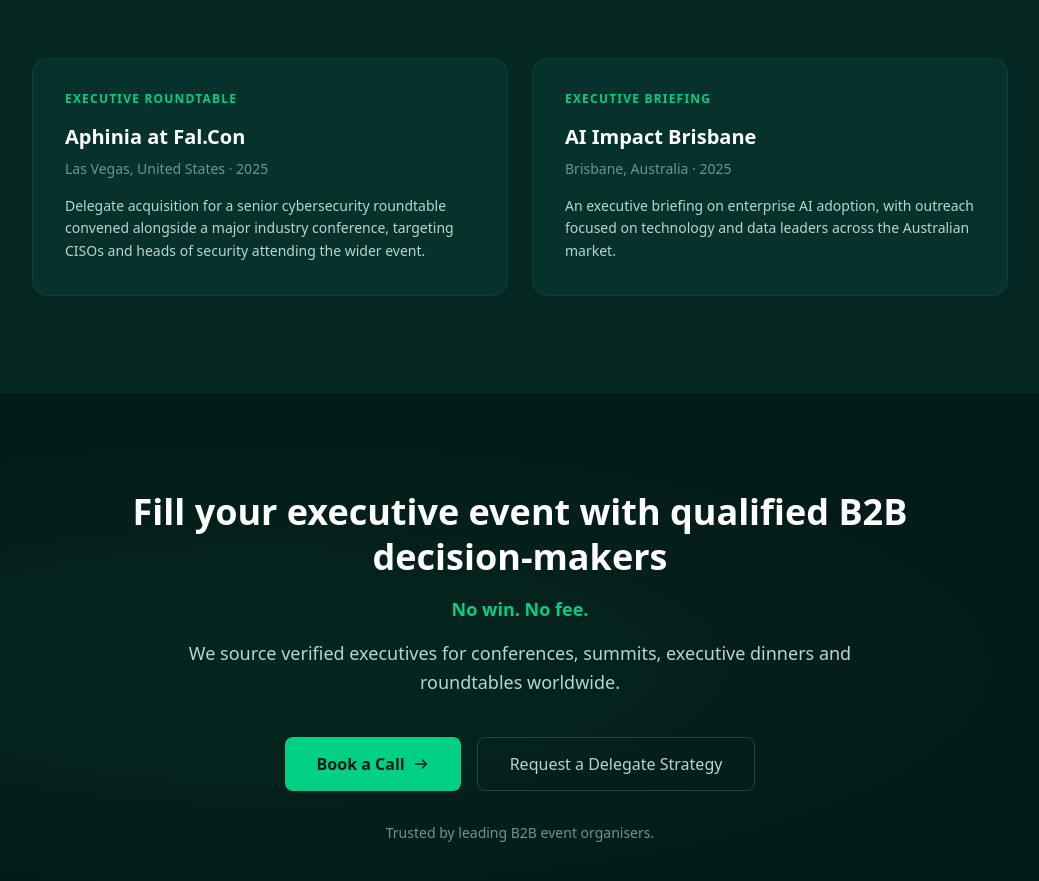
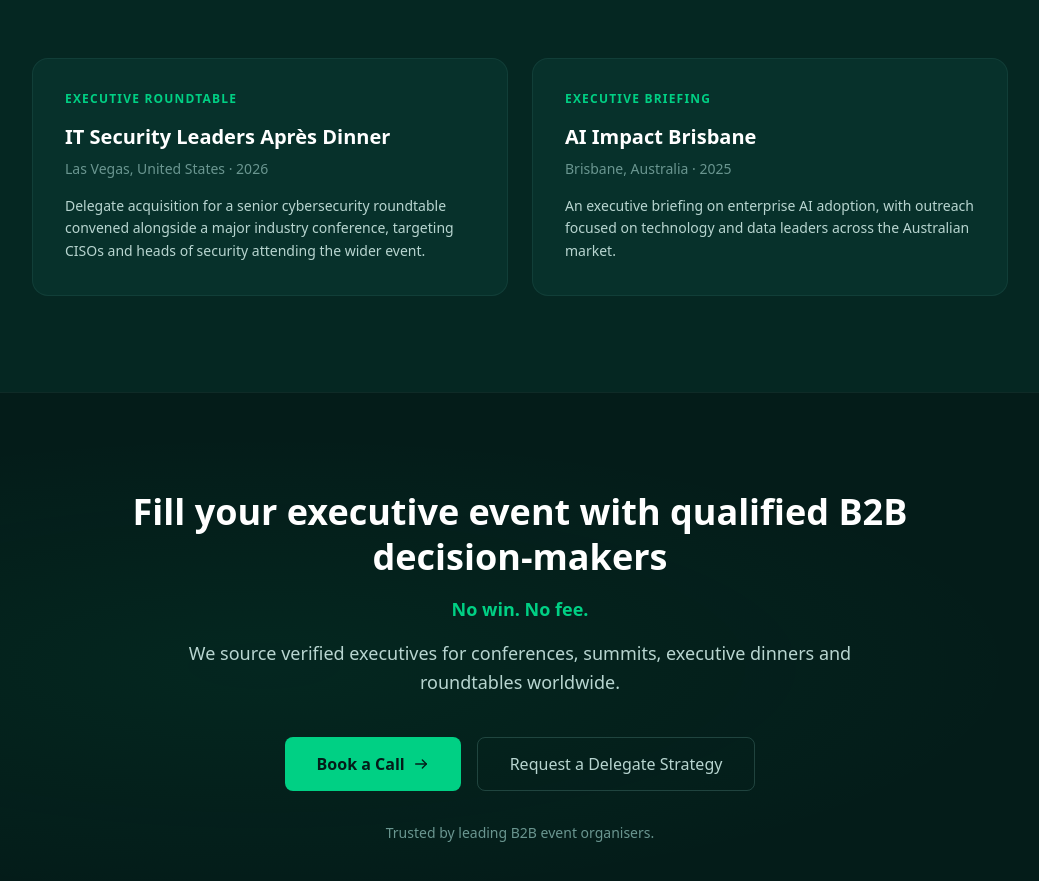
Before and after one commit to ortusclub/apexstrategy, a Next.js app: page / in a window 1280 px wide. Shown: the part 4720-5601 px from the top of the page, without its empty margins (120-1159 px from the left). Built offline with nearby package versions, Linux system fonts and the light colour scheme.

Commit message:
content(events): rename Fal.Con card to IT Security Leaders Apres Dinner, 2026

```diff
--- a/src/content/events.ts
+++ b/src/content/events.ts
@@ -30,9 +30,12 @@ export type DeliveredEvent = {
 
 export const DELIVERED_EVENTS: DeliveredEvent[] = [
   {
-    name: "Aphinia at Fal.Con",
+    name: "IT Security Leaders Après Dinner",
+    // CONFIRM: carried over from the previous "Aphinia at Fal.Con" entry,
+    // which was a Las Vegas campaign. Renaming and re-dating this card to
+    // 2026 may well have moved the venue with it — verify before publishing.
     location: "Las Vegas, United States",
-    year: "2025",
+    year: "2026",
     type: "Executive roundtable",
     description:
       "Delegate acquisition for a senior cybersecurity roundtable convened alongside a major industry conference, targeting CISOs and heads of security attending the wider event.",
```
